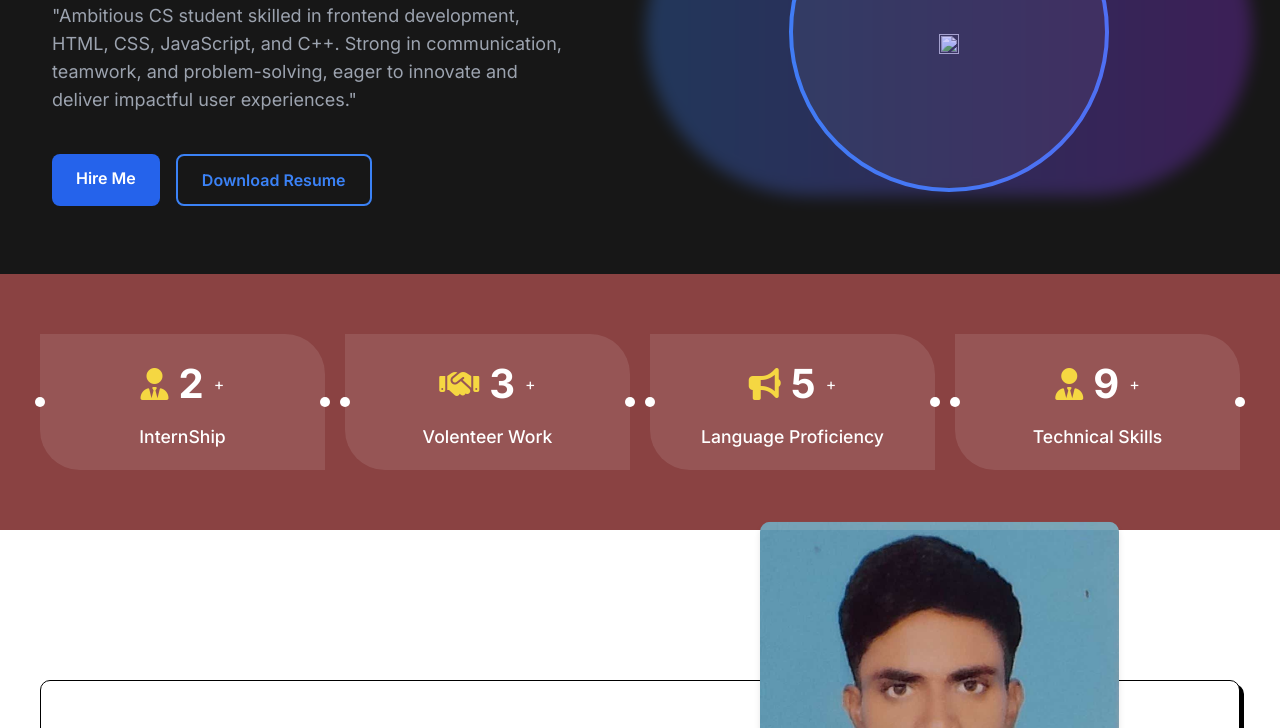
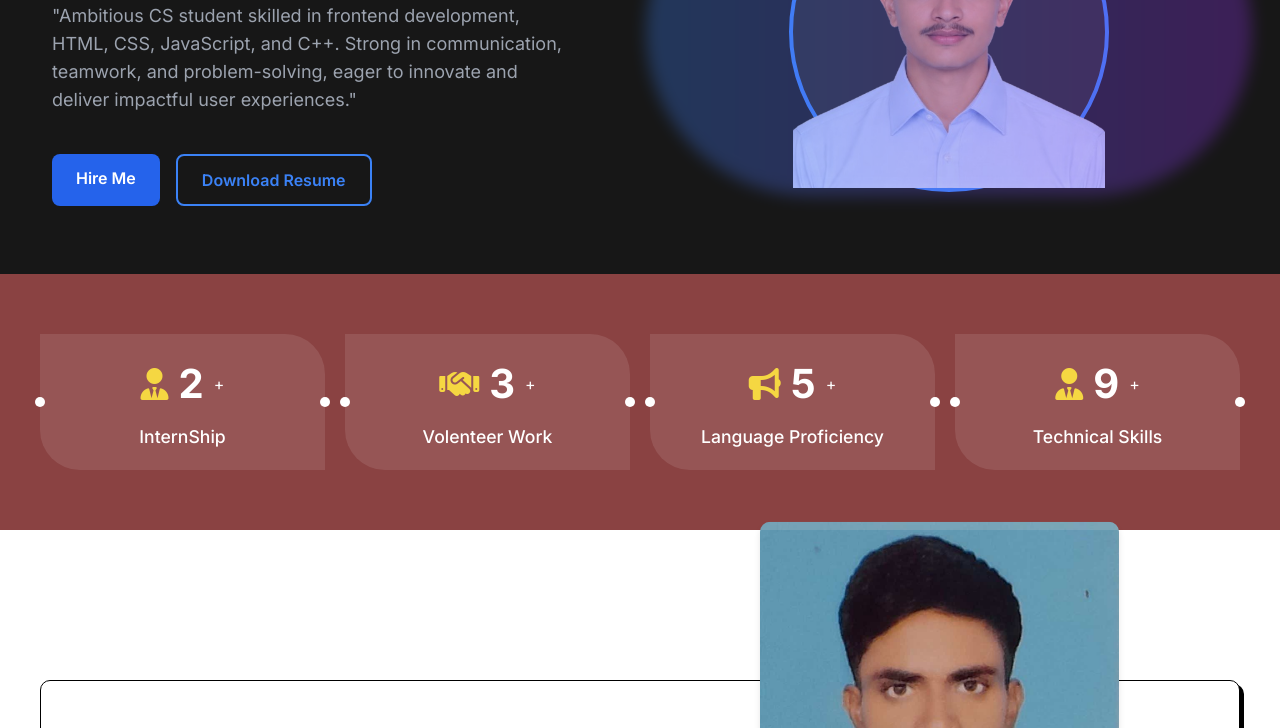
Before and after one commit to Anandswaroop2004/anand-swaroop-portfolio, a website: page index.html in a window 1280 px wide. Shown: the part 290-1018 px from the top of the page. Drawn offline with nearby package versions, Linux system fonts and the light colour scheme; placeholder pictures from the web are drawn by us.

Commit message:
Update index.html

```diff
--- a/index.html
+++ b/index.html
@@ -869,7 +869,7 @@
             </div>
             <div
               class="w-64 h-64 md:w-80 md:h-80 rounded-full bg-neutral-800 border-4 border-blue-500 flex items-center justify-center mx-auto">
-              <span class="text-6xl"><img src="Anand_Swaroop.png" alt="">
+              <span class="text-6xl"><img src="Anand_Swaroop-removebg-preview.png" alt="">
               </span>
             </div>
           </div>
```
